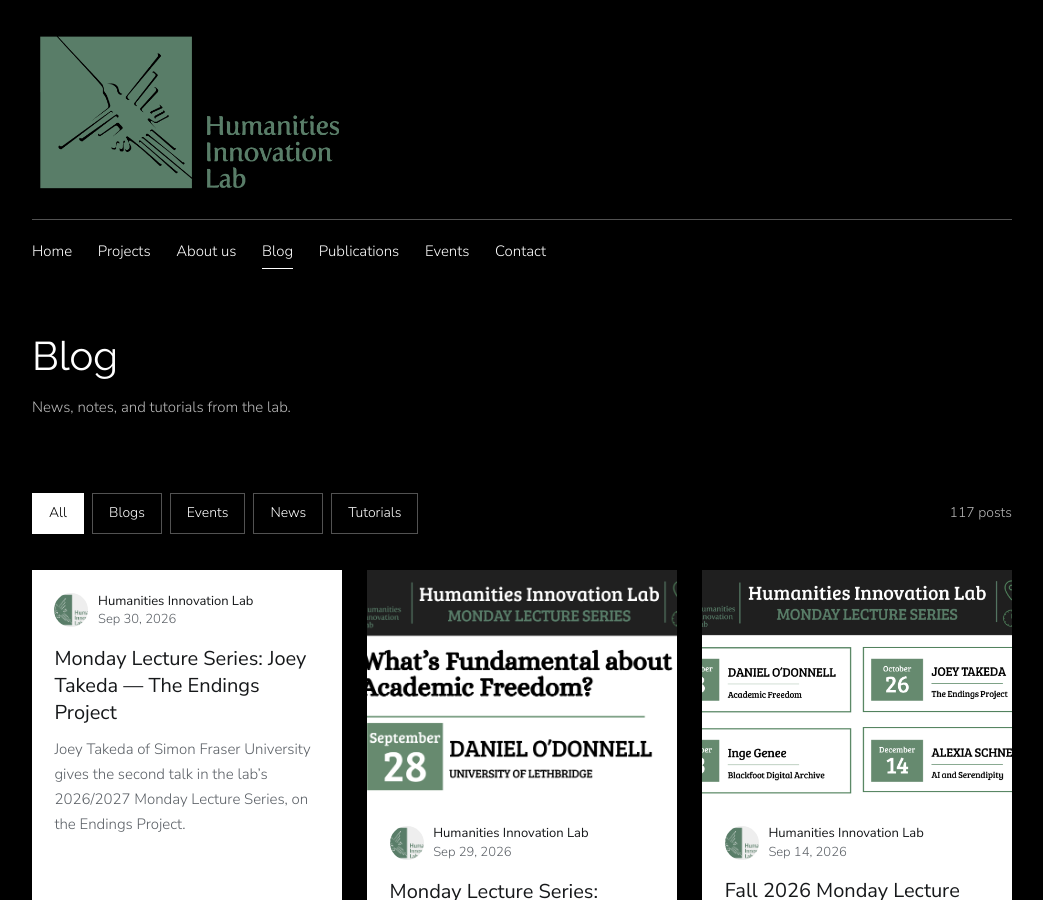
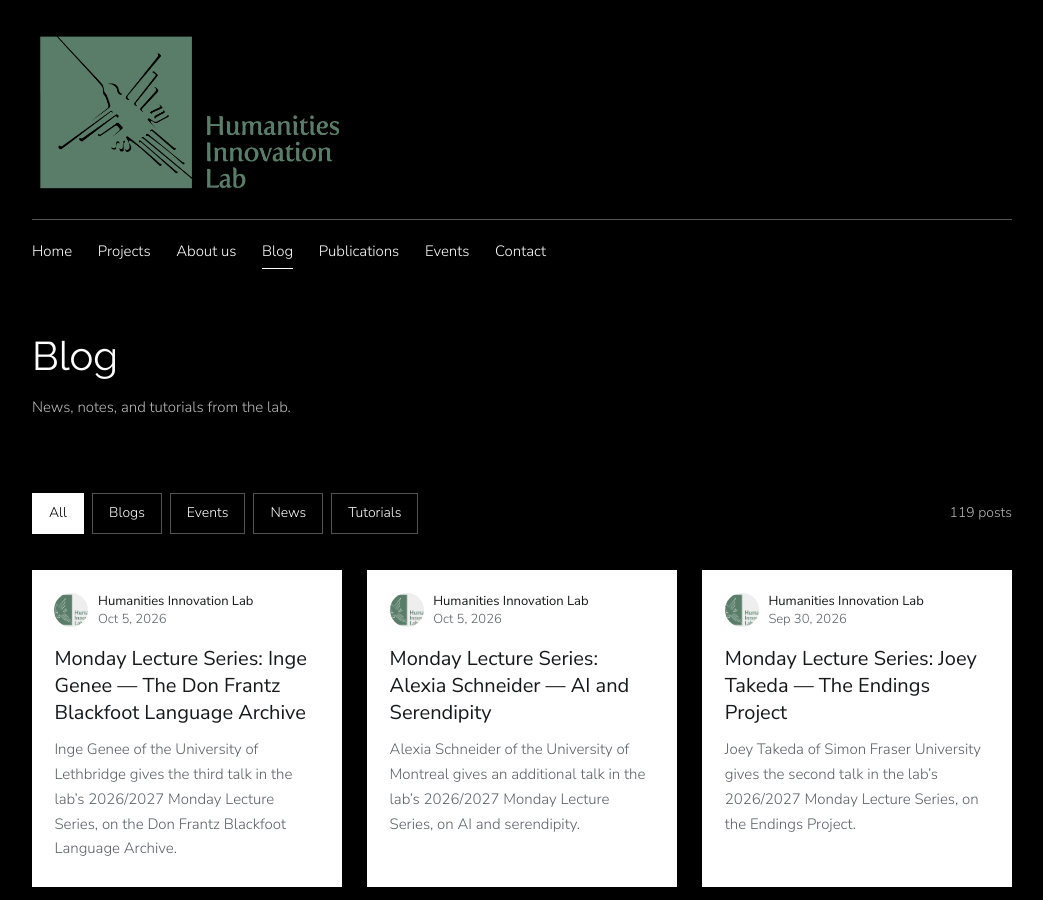
Before and after one commit to Humanities-Innovation-Lab/Humanities-Innovation-Lab.github.io, a Jekyll site: the page built from blog.html, in a window 1280 px wide and 900 px high. Shown: the whole window, without its empty margins (118-1161 px from the left). Built offline with Jekyll 4.4.1, drawn with Linux system fonts in a browser that asks for light colours.

Commit message:
Add posts for the Genee and Schneider lectures so they get "More info" buttons
Co-Authored-By: Claude Opus 5.5 <noreply@anthropic.com>

```diff
--- a/_data/events.yml
+++ b/_data/events.yml
@@ -57,6 +57,7 @@
 
 - title: "Monday Lecture Series: Alexia Schneider — AI and Serendipity"
   date: 2026-12-14
+  post: /post/monday-lecture-series-alexia-schneider-ai-and-serendipity/
   when: "Dec 14, 2026, 3:30 p.m. – 4:30 p.m. MST"
   start_time: "15:30"
   end_time: "16:30"
@@ -66,6 +67,7 @@
 
 - title: "Monday Lecture Series: Inge Genee — The Don Frantz Blackfoot Language Archive"
   date: 2026-11-23
+  post: /post/monday-lecture-series-inge-genee-the-don-frantz-blackfoot-language-archive/
   when: "Nov 23, 2026, 3:30 p.m. – 4:30 p.m. MST"
   start_time: "15:30"
   end_time: "16:30"
--- /dev/null
+++ b/_posts/2026-10-05-monday-lecture-series-alexia-schneider-ai-and-serendipity.md
@@ -0,0 +1,23 @@
+---
+layout: post
+title: "Monday Lecture Series: Alexia Schneider — AI and Serendipity"
+date: 2026-10-05 06:00:00 +0000
+categories: ["Events"]
+description: "Alexia Schneider of the University of Montreal gives an additional talk in the lab’s 2026/2027 Monday Lecture Series, on AI and serendipity."
+author: "Humanities Innovation Lab"
+---
+
+Alexia Schneider gives an additional talk in the lab’s 2026/2027 Monday Lecture Series, on AI and serendipity.
+
+- **When:** Monday, 14 December 2026, 3:30 p.m. – 4:30 p.m. MST
+- **Where:** University Hall, room B838, University of Lethbridge — also streamed on Zoom
+
+### Abstract
+
+The abstract will be posted closer to the date.
+
+### About the speaker
+
+Alexia Schneider is a PhD student at the University of Montreal working on AI and serendipity.
+
+All lab members and interested students are welcome.
--- /dev/null
+++ b/_posts/2026-10-05-monday-lecture-series-inge-genee-the-don-frantz-blackfoot-language-archive.md
@@ -0,0 +1,23 @@
+---
+layout: post
+title: "Monday Lecture Series: Inge Genee — The Don Frantz Blackfoot Language Archive"
+date: 2026-10-05 06:00:00 +0000
+categories: ["Events"]
+description: "Inge Genee of the University of Lethbridge gives the third talk in the lab’s 2026/2027 Monday Lecture Series, on the Don Frantz Blackfoot Language Archive."
+author: "Humanities Innovation Lab"
+---
+
+Inge Genee gives the third talk in the lab’s 2026/2027 Monday Lecture Series, on the Don Frantz Blackfoot Language Archive.
+
+- **When:** Monday, 23 November 2026, 3:30 p.m. – 4:30 p.m. MST
+- **Where:** University Hall, room B838, University of Lethbridge — also streamed on Zoom
+
+### Abstract
+
+The abstract will be posted closer to the date.
+
+### About the speaker
+
+Inge Genee is at the University of Lethbridge. A fuller biography will be posted closer to the date.
+
+All lab members and interested students are welcome.
```
